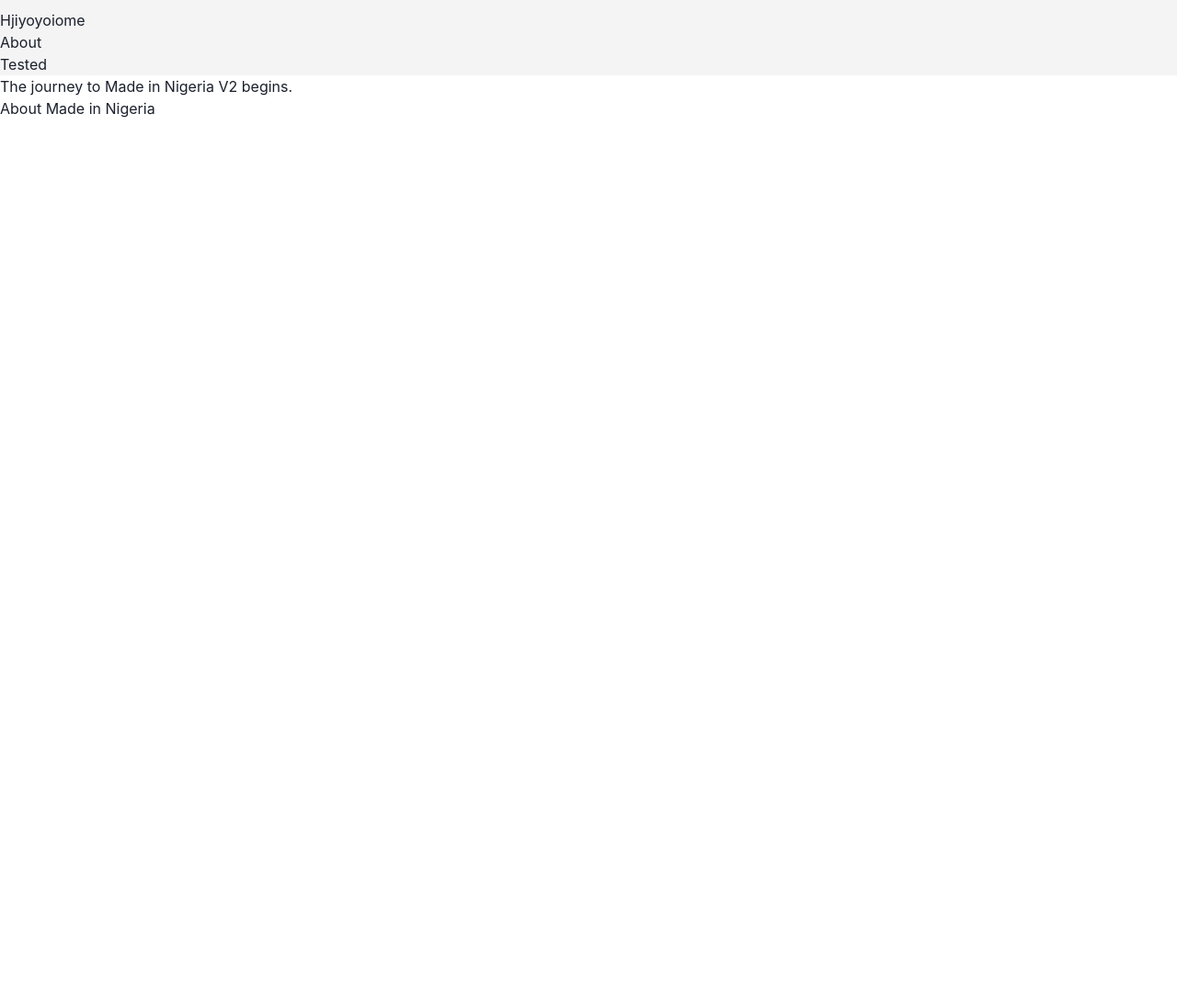
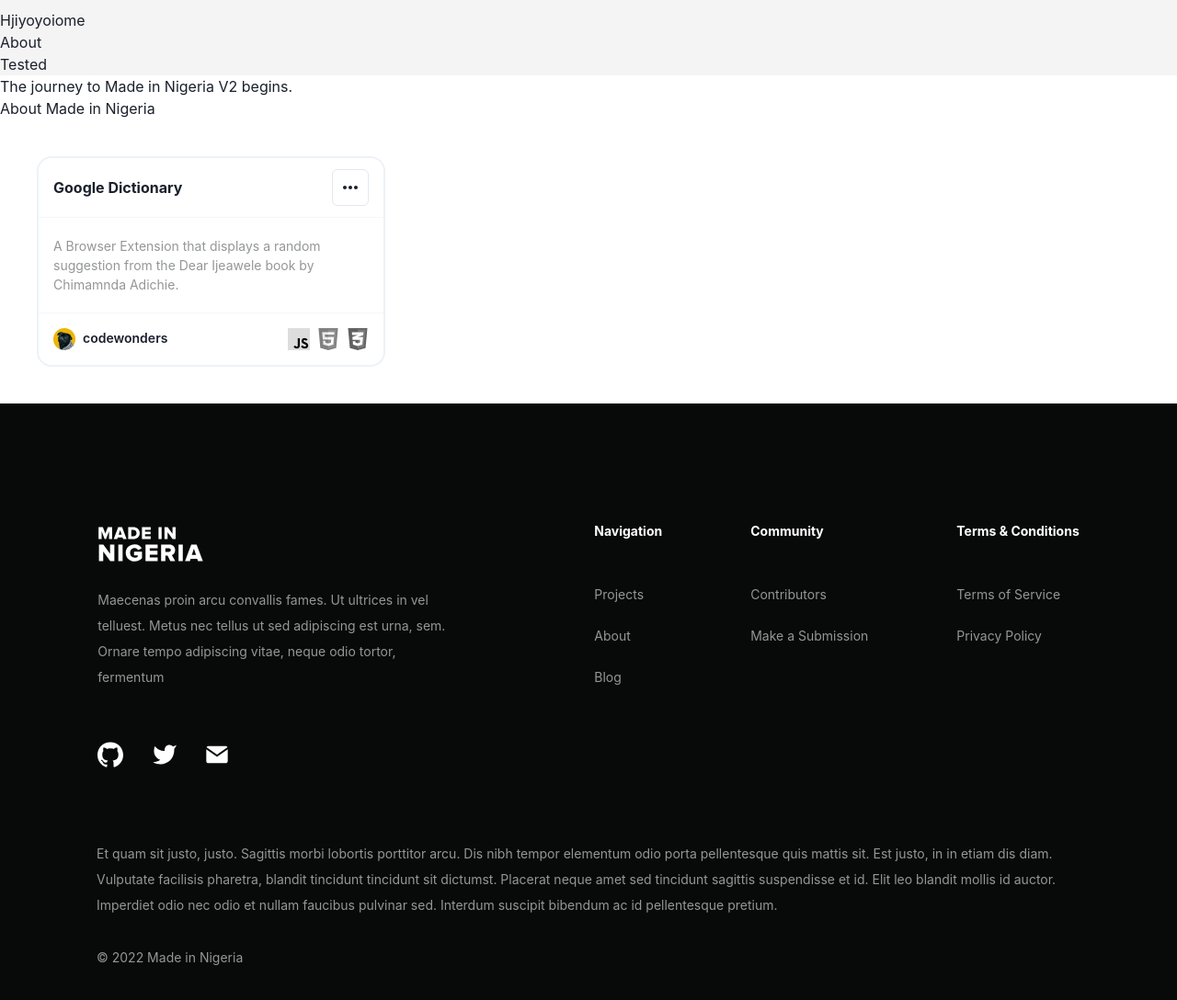
Before and after one commit to acekyd/made-in-nigeria, a Gatsby site: page / in a window 1280 px wide. Shown: the whole page at 92% size. Before the commit the page ends 800 px from the top, so only its background shows below. Built offline with nearby package versions, Linux system fonts and the light colour scheme; Gatsby itself is replaced by a stand-in of ours.

Commit message:
projectCard and Footer components completed and ready for review

```diff
--- a/package.json
+++ b/package.json
@@ -16,6 +16,7 @@
   },
   "dependencies": {
     "@chakra-ui/gatsby-plugin": "^3.0.1",
+    "@chakra-ui/icons": "^2.0.10",
     "@chakra-ui/react": "^2.2.3",
     "@emotion/react": "^11.9.3",
     "@emotion/styled": "^11.9.3",
@@ -37,6 +38,7 @@
     "react": "^18.2.0",
     "react-dom": "^18.2.0",
     "react-helmet": "^6.1.0",
+    "react-icons": "^4.4.0",
     "sass": "^1.49.9"
   }
 }
--- /dev/null
+++ b/src/components/Footer.js
@@ -0,0 +1,124 @@
+import { Box, Text, Flex, Link } from '@chakra-ui/react';
+import React from 'react';
+import logo from '../images/logo.svg';
+import github from '../images/github.svg';
+import mail from '../images/mail.svg';
+import twitter from '../images/twitter.svg';
+
+const Footer = () => {
+  return (
+    <Box
+      backgroundColor="#080909"
+      padding={{
+        base: '7rem 1.5rem',
+        sm: '7rem 1.5rem',
+        md: '7rem 1.5rem',
+        lg: '8rem 5rem',
+        xl: '8rem 5rem',
+      }}
+      w="100vw"
+    >
+      <Flex flexDirection="column" alignItems="center">
+        <Flex
+          flexDirection={{ base: 'column', sm: 'column', md: 'column', lg: 'row', xl: 'row' }}
+          gap={{ base: '2em', sm: '2em', md: '2em', lg: '10em', xl: '10em' }}
+        >
+          <Flex flexDirection="column" gap="1.5rem">
+            <img src={logo} width="117px" height="3rem" alt="made in nigeria" />
+
+            <Text color="#949796" w={380} fontSize="sm" lineHeight="1.75rem">
+              Maecenas proin arcu convallis fames. Ut ultrices in vel telluest. Metus nec tellus ut
+              sed adipiscing est urna, sem. Ornare tempo adipiscing vitae, neque odio tortor,
+              fermentum
+            </Text>
+
+            <Flex
+              flexDirection="row"
+              mt={{ sm: 4, md: 4, lg: 8, xl: 8, '2xl': 8 }}
+              mb={{ base: 5, sm: 4, md: 4, lg: 0, xl: 0, '2xl': 0 }}
+              alignItems="center"
+            >
+              <Flex gap="2rem" alignItems="center">
+                <Link>
+                  <img src={github} alt="github" />
+                </Link>
+                <Link>
+                  <img src={twitter} alt="twitter" />
+                </Link>
+                <Link>
+                  <img src={mail} alt="mail" />
+                </Link>
+              </Flex>
+            </Flex>
+          </Flex>
+
+          <Flex
+            flexDirection="row"
+            color="#949796"
+            fontSize="sm"
+            gap="6rem"
+            flexWrap={{ base: 'wrap', sm: 'wrap', md: 'wrap' }}
+          >
+            <Flex flexDirection="column" gap="1.5rem" fontSize="sm">
+              <Text
+                color="#FFFFFF"
+                mb={{ base: '2', sm: '2', md: '2', lg: '6', xl: '6' }}
+                fontWeight="bold"
+              >
+                Navigation
+              </Text>
+              <Link>Projects</Link>
+              <Link>About</Link>
+              <Link>Blog</Link>
+            </Flex>
+
+            <Flex flexDirection="column" color="#949796" fontSize="sm" gap="1.5rem">
+              <Text
+                color="#FFFFFF"
+                mb={{ base: '2', sm: '2', md: '2', lg: '6', xl: '6' }}
+                fontWeight="bold"
+              >
+                Community
+              </Text>
+              <Link>Contributors</Link>
+              <Link>Make a Submission</Link>
+            </Flex>
+
+            <Flex flexDirection="column" color="#949796" fontSize="sm" gap="1.5rem">
+              <Text
+                color="#FFFFFF"
+                mb={{ base: '2', sm: '2', md: '2', lg: '6', xl: '6' }}
+                fontWeight="bold"
+              >
+                Terms & Conditions
+              </Text>
+              <Link>Terms of Service</Link>
+              <Link>Privacy Policy</Link>
+            </Flex>
+          </Flex>
+        </Flex>
+
+        <Flex mt="5rem" fontSize="sm" flexDirection="column">
+          <Text
+            color="#949796"
+            lineHeight="1.75rem"
+            maxW={{ base: 520, sm: 520, md: 520, lg: 1070, xl: 1070, '2xl': 1070 }}
+          >
+            Et quam sit justo, justo. Sagittis morbi lobortis porttitor arcu. Dis nibh tempor
+            elementum odio porta pellentesque quis mattis sit. Est justo, in in etiam dis diam.
+            Vulputate facilisis pharetra, blandit tincidunt tincidunt sit dictumst. Placerat neque
+            amet sed tincidunt sagittis suspendisse et id. Elit leo blandit mollis id auctor.
+            Imperdiet odio nec odio et nullam faucibus pulvinar sed. Interdum suscipit bibendum ac
+            id pellentesque pretium.
+          </Text>
+
+          <Text color="#949796" mt={8} fontSize="sm">
+            © 2022 Made in Nigeria
+          </Text>
+        </Flex>
+      </Flex>
+    </Box>
+  );
+};
+
+export default Footer;
--- /dev/null
+++ b/src/components/ProjectCard.js
@@ -0,0 +1,71 @@
+import React from 'react';
+import {
+  Spacer,
+  Text,
+  Box,
+  Menu,
+  MenuButton,
+  IconButton,
+  Divider,
+  MenuList,
+  MenuItem,
+  Flex,
+} from '@chakra-ui/react';
+import { MdMoreHoriz, MdOutlineVisibility } from 'react-icons/md';
+import { FiUser, FiShare2 } from 'react-icons/fi';
+import codewonders from '../images/codewonders.png';
+import js from '../images/js.png';
+import html5 from '../images/html5.png';
+import css3 from '../images/css3.png';
+
+function ProjectCard() {
+  return (
+    <Box borderColor="gray.100" borderWidth="2px" borderRadius="2xl" w="23.7rem" m={10}>
+      <Flex alignItems="center" mx={4} my={3}>
+        <Text fontWeight="bold">Google Dictionary</Text>
+        <Spacer />
+        <Menu placement="bottom-end">
+          <MenuButton
+            as={IconButton}
+            aria-label="Options"
+            icon={<MdMoreHoriz style={{ fontSize: '1.5rem' }} />}
+            variant="outline"
+          />
+          <MenuList fontSize="small" color="#949796">
+            <MenuItem icon={<MdOutlineVisibility style={{ fontSize: '1.3rem' }} />}>
+              View Project
+            </MenuItem>
+            <MenuItem icon={<FiUser style={{ fontSize: '1.3rem' }} />}>
+              View Contributor Profile
+            </MenuItem>
+            <MenuItem icon={<FiShare2 style={{ fontSize: '1.3rem' }} />}>Share</MenuItem>
+          </MenuList>
+        </Menu>
+      </Flex>
+
+      <Divider />
+
+      <Text mx={4} my={5} color="#949796" fontSize="0.875rem">
+        A Browser Extension that displays a random suggestion from the Dear Ijeawele book by
+        Chimamnda Adichie.
+      </Text>
+
+      <Divider />
+
+      <Flex mx={4} my={4} gap={2}>
+        <img src={codewonders} alt="profile" />
+        <Text fontWeight="semibold" fontSize="0.875rem">
+          codewonders
+        </Text>
+
+        <Spacer />
+
+        <img src={js} alt="javascript" />
+        <img src={html5} alt="html 5" />
+        <img src={css3} alt="css 3" />
+      </Flex>
+    </Box>
+  );
+}
+
+export default ProjectCard;
--- a/src/pages/index.js
+++ b/src/pages/index.js
@@ -1,8 +1,9 @@
-import * as React from "react";
-import { ChakraProvider, Container, Box } from "@chakra-ui/react";
-import { Link } from "gatsby";
-import Layout from "../components/layout";
-
+import * as React from 'react';
+import { ChakraProvider } from '@chakra-ui/react';
+import { Link } from 'gatsby';
+import Layout from '../components/layout';
+import ProjectCard from '../components/ProjectCard';
+import Footer from '../components/Footer';
 /*
   Notice: This is going to be the landing page
 */
@@ -17,6 +18,8 @@ const IndexPage = () => {
           <p>The journey to Made in Nigeria V2 begins.</p>
           <Link to="/about">About Made in Nigeria </Link>
         </main>
+        <ProjectCard />
+        <Footer />
       </ChakraProvider>
     </Layout>
   );
```
Also changed, not shown: src/images/codewonders.png (added), src/images/css3.png (added), src/images/github.svg (added), src/images/html5.png (added), src/images/js.png (added), src/images/logo.svg (added), src/images/mail.svg (added), src/images/twitter.svg (added), 1 other file.
